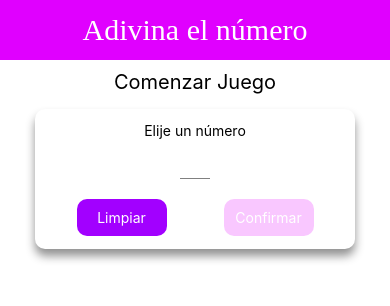
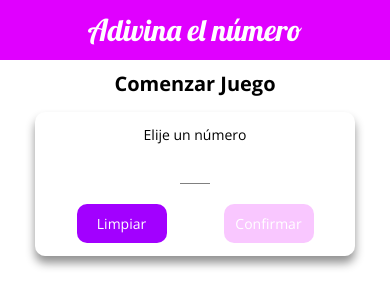
Before and after one commit to JuanCamiloGomezV/AppCelular-Gomez, a React Native app: screen / in a window 390 px wide. Shown: the top 306 px of the page. Built offline with nearby package versions, Linux system fonts and the light colour scheme.

Commit message:
listo todo

```diff
--- a/App.jsx
+++ b/App.jsx
@@ -1,4 +1,6 @@
 import "react-native-get-random-values";
+
+import * as SplashScreen from 'expo-splash-screen';
 
 import React, { useState } from "react";
 import { StatusBar, StyleSheet, Text, View } from "react-native";
@@ -7,10 +9,28 @@ import Colors from "./src/constants/Colors";
 import GameScreen from "./src/screens/GameScreen";
 import Header from "./src/components/Header";
 import StartGameScreen from "./src/screens/StartGameScreen";
+import { useFonts } from 'expo-font';
+
+SplashScreen.preventAutoHideAsync();
 
 export default function App() {
+  const [fontsLoaded] = useFonts({
+    'open-sans': require('./assets/fonts/OpenSans-Regular.ttf'),
+    'open-sans-bold': require('./assets/fonts/OpenSans-Bold.ttf'),
+    'lobster': require('./assets/fonts/Lobster-Regular.ttf'),
+  });
+
+  React.useEffect(() =>{
+    if (fontsLoaded) {
+      SplashScreen.hideAsync();
+    }
+
+  }, [fontsLoaded])
   const [numberSelected, setNumberSelected] = useState("");
   const [readyToPlay, setReadyToPlay] = useState(false);
+  if (!fontsLoaded) {
+    return null;
+  }
   return (
     <View style={styles.container}>
       <StatusBar animated={true} backgroundColor={Colors.primary} hidden={false} />
--- a/src/components/Button.jsx
+++ b/src/components/Button.jsx
@@ -1,6 +1,7 @@
 import { Pressable, StyleSheet, Text } from "react-native";
 
 import React from "react";
+import TextStyles from "../constants/TextStyles";
 
 const Button = ({
     styleButtonType,
@@ -16,7 +17,7 @@ const Button = ({
       style={[styles.button, styleButtonType,{backgroundColor:color}]}
       onPress={onPress} {...otherProps}
     >
-      <Text style={{...styleTextButton,color:colorText}}>{title}</Text>
+      <Text style={{...styleTextButton,color:colorText,fontFamily: TextStyles.regular,}}>{title}</Text>
     </Pressable>
   );
 };
--- a/src/components/NumberContainer.jsx
+++ b/src/components/NumberContainer.jsx
@@ -2,6 +2,7 @@ import { StyleSheet, Text, View } from "react-native";
 
 import Colors from "../constants/Colors";
 import React from "react";
+import TextStyles from "../constants/TextStyles";
 
 const NumberContainer = ({style,children}) => {
   return (
@@ -27,5 +28,6 @@ const styles = StyleSheet.create({
       number: {
         color: Colors.accent,
         fontSize: 25,
+        fontFamily:TextStyles.regularBold
       },
 });
--- a/src/screens/GameScreen.jsx
+++ b/src/screens/GameScreen.jsx
@@ -5,6 +5,7 @@ import Button from "../components/Button";
 import Card from "../components/Card";
 import Colors from "../constants/Colors";
 import NumberContainer from "../components/NumberContainer";
+import TextStyles from "../constants/TextStyles";
 
 const GameScreen = (userOption) => {
   const generateRandomBetween = (min, max, exclude) => {
@@ -50,9 +51,10 @@ const styles = StyleSheet.create({
   title: {
     textAlign: "center",
     marginVertical: 10,
+    fontFamily: TextStyles.regularBold,
   },
   card: {
-    marginTop:10,
+    marginTop: 10,
     flexDirection: "row",
     justifyContent: "space-around",
     width: "80%",
--- a/src/screens/StartGameScreen.jsx
+++ b/src/screens/StartGameScreen.jsx
@@ -7,6 +7,7 @@ import Colors from "../constants/Colors";
 import Icon from "react-native-vector-icons/FontAwesome";
 import Input from "../components/Input";
 import NumberContainer from "../components/NumberContainer";
+import TextStyles from "../constants/TextStyles";
 
 const StartGameScreen = ({
   setNumberSelected,
@@ -79,7 +80,7 @@ const StartGameScreen = ({
               <Icon
                 name="close"
                 size={15}
-                color="#7a0101"
+                color="#af0000"
                 onPress={handlerCloseCardNumber}
               />
             </View>
@@ -109,6 +110,7 @@ const styles = StyleSheet.create({
     textAlign: "center",
     marginTop: 10,
     fontSize: 20,
+    fontFamily:TextStyles.regularBold
   },
   cardContainer: {
     justifyContent: "center",
@@ -124,6 +126,7 @@ const styles = StyleSheet.create({
   },
   titleCard: {
     textAlign: "center",
+    fontFamily:TextStyles.regular
   },
   inputCard: {
     width: 30,
@@ -141,5 +144,6 @@ const styles = StyleSheet.create({
   },
   titleNumberCard: {
     marginBottom: 10,
+    fontFamily:TextStyles.regularBold
   },
 });
```
